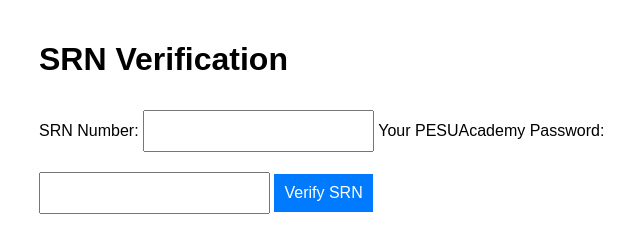
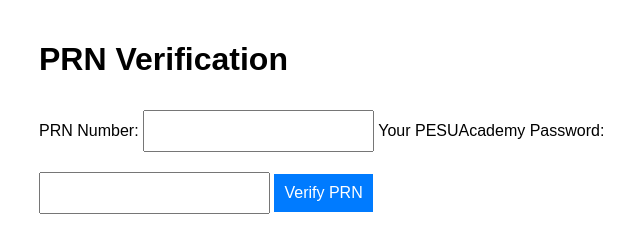
Before and after one commit to Akshatpy/PESU-gc-verify, a website: page index.html in a window 1280 px wide. Shown: the full height of the page, 301-941 px from the left. Drawn offline with Linux system fonts and the light colour scheme.

Commit message:
Update index.html

```diff
--- a/index.html
+++ b/index.html
@@ -3,7 +3,7 @@
 <head>
   <meta charset="UTF-8">
   <meta name="viewport" content="width=device-width, initial-scale=1.0">
-  <title>SRN Verification</title>
+  <title>PRN Verification</title>
   <style>
     body {
       font-family: Arial, sans-serif;
@@ -39,15 +39,15 @@
 </head>
 <body>
   <div class="container">
-    <h1>SRN Verification</h1>
+    <h1>PRN Verification</h1>
     <form id="verificationForm">
-      <label for="username">SRN Number:</label>
+      <label for="username">PRN Number:</label>
       <input type="text" id="username" name="username" required>
 
       <label for="password"> Your PESUAcademy Password: </label>
       <input type="password" id="password" name="password" required>
 
-      <button type="submit">Verify SRN</button>
+      <button type="submit">Verify PRN</button>
     </form>
     <div id="result" class="result"></div>
   </div>
```
